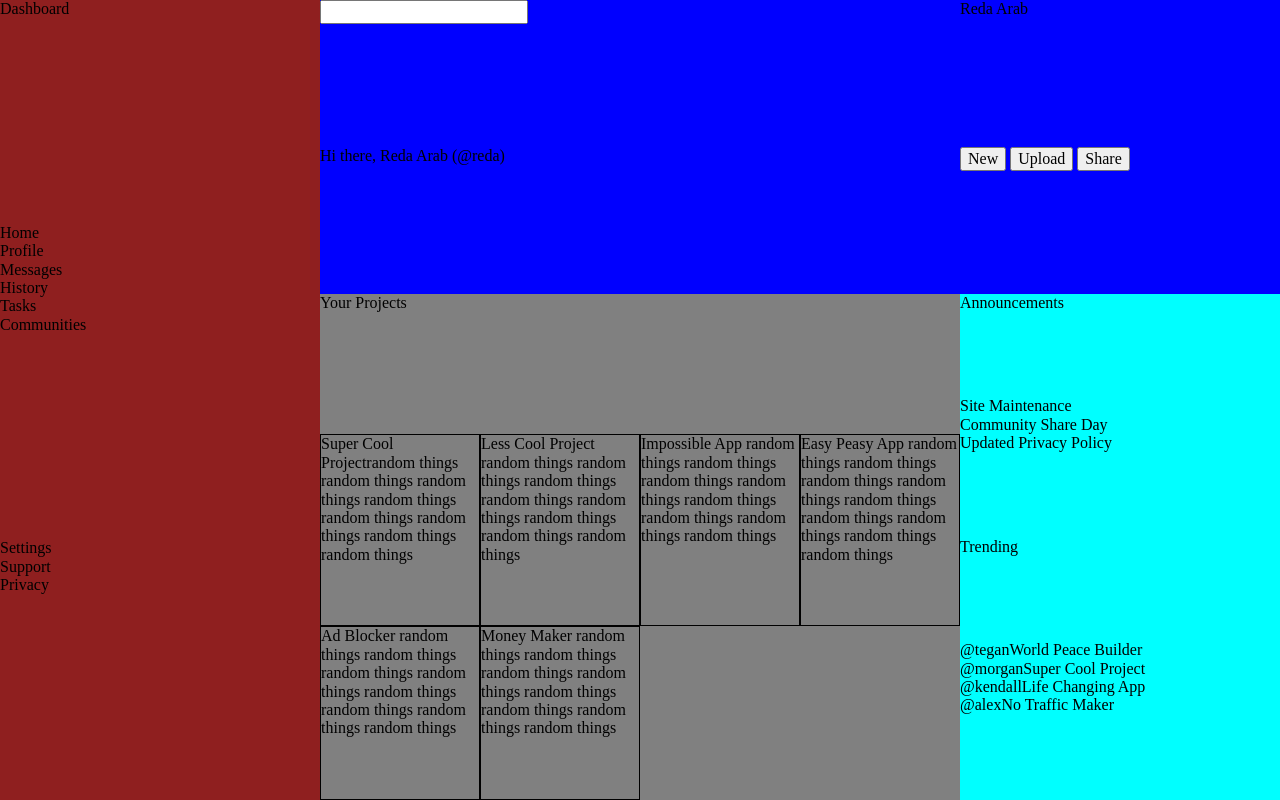
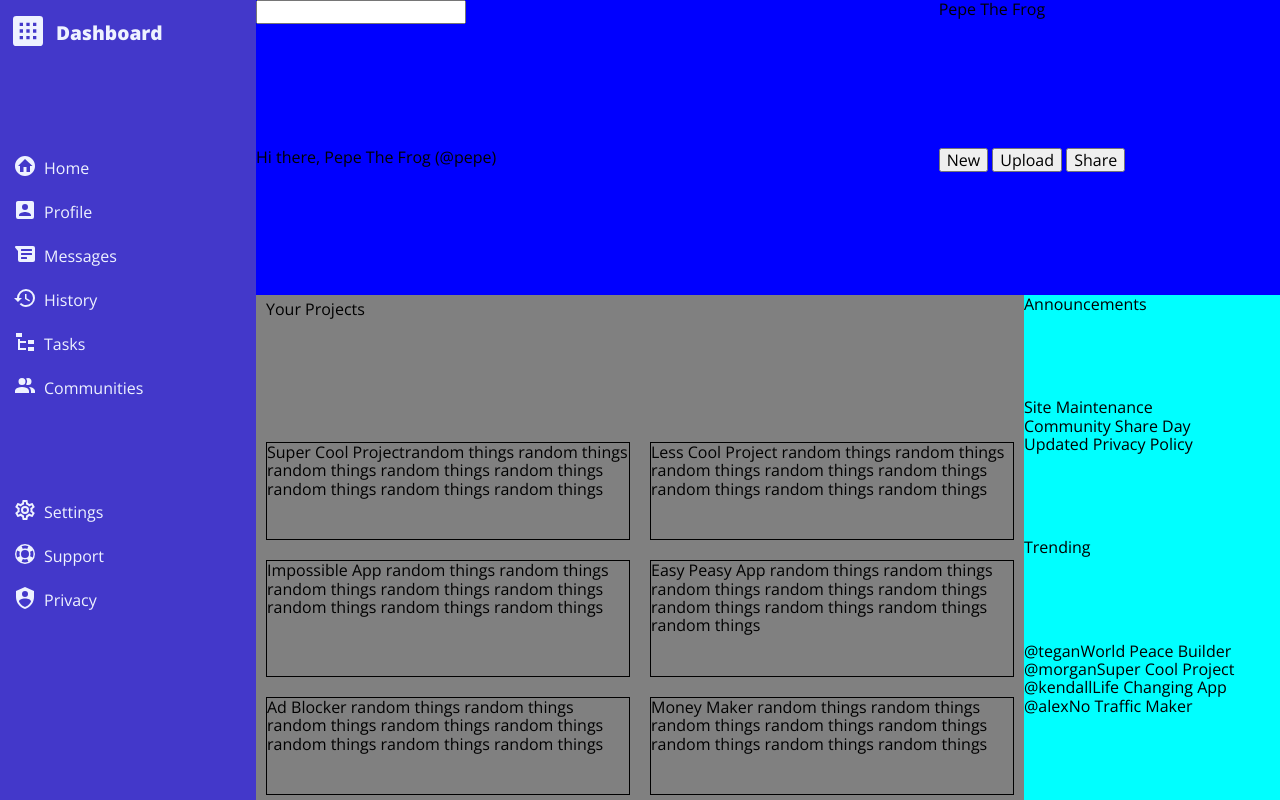
Before and after one commit to reda777/ADMIN-DASHBOARD, a plain HTML site: page index.html in a window 1280 px wide. Drawn offline with Linux system fonts and the light colour scheme.

Commit message:
finish side bar's design

```diff
--- a/index.html
+++ b/index.html
@@ -16,12 +16,12 @@
         <div class="profile">
             <span class="notification-icon"></span>
             <span class="profile-picture"></span>
-            <span class="profile-name">Reda Arab</span>
+            <span class="profile-name">Pepe The Frog</span>
         </div>
         <div class="welcome">
             <span class="welcome-picture"></span>
             <span class="welcome-message">Hi there,</span>
-            <span class="welcome-profile">Reda Arab (@reda)</span>
+            <span class="welcome-profile">Pepe The Frog (@pepe)</span>
         </div>
         <div class="user-buttons">
             <button>New</button>
@@ -31,21 +31,21 @@
     </div>
     <div class="sidebar-left">
         <div class="dashboard">
-            <span class="logo"></span>
+            <span class="logo"><img src="images/apps-box.svg"></span>
             <span class="logo-text">Dashboard</span>
         </div>
         <div class="navigation-bar">
-            <div class="nav-home"><span></span><span>Home</span></div>
-            <div class="nav-profile"><span></span><span>Profile</span></div>
-            <div class="nav-messages"><span></span><span>Messages</span></div>
-            <div class="nav-history"><span></span><span>History</span></div>
-            <div class="nav-tasks"><span></span><span>Tasks</span></div>
-            <div class="nav-communities"><span></span><span>Communities</span></div>
+            <div><span><img src="images/home-circle.svg"></span><span>Home</span></div>
+            <div><span><img src="images/account-box.svg"></span><span>Profile</span></div>
+            <div><span><img src="images/android-messages.svg"></span><span>Messages</span></div>
+            <div><span><img src="images/history.svg"></span><span>History</span></div>
+            <div><span><img src="images/file-tree.svg"></span><span>Tasks</span></div>
+            <div><span><img src="images/account-multiple.svg"></span><span>Communities</span></div>
         </div>
         <div class="setting-bar">
-            <div class="nav-settings"><span></span><span>Settings</span></div>
-            <div class="nav-support"><span></span><span>Support</span></div>
-            <div class="nav-privacy"><span></span><span>Privacy</span></div>
+            <div class="nav-settings"><span><img src="images/cog-outline.svg"></span><span>Settings</span></div>
+            <div class="nav-support"><span><img src="images/lifebuoy.svg"></span><span>Support</span></div>
+            <div class="nav-privacy"><span><img src="images/shield-account.svg"></span><span>Privacy</span></div>
         </div>
     </div>
     <div class="main">
--- a/style.css
+++ b/style.css
@@ -1,8 +1,13 @@
+@font-face{
+    font-family: "OpenSans";
+    src: url("fonts/OpenSans-VariableFont_wdth\,wght.ttf")
+}
 body{
     display: grid;
-    grid-template-columns: 1fr 2fr 1fr;
+    grid-template-columns: 1fr 3fr 1fr;
     height: 100vh;
     background-color: blueviolet;
+    font-family: "OpenSans", Arial, Helvetica, sans-serif;
 }
 /*********** header **********/
 .header{
@@ -17,10 +22,45 @@ body{
 .sidebar-left{
     grid-column: 1/2;
     grid-row: 1/3;
-    background-color: rgb(143, 31, 31);
+    background-color: #4338ca;
+    color: #eef2ff;
 
     display: grid;
     grid-template-columns: 1fr;
+    align-content: start;
+    gap: 10vh;
+}
+.dashboard{
+    height: 50px;
+    display: grid;
+    grid-template-columns:max-content 1fr;
+    align-items: center;
+    font-size: larger;
+    font-weight: 900;
+    padding: 8px;
+}
+.dashboard img{
+    height: 40px;
+}
+.dashboard .logo-text{
+    padding-left: 8px;
+}
+.navigation-bar div, .setting-bar div{
+    height: 30px;
+    display: grid;
+    grid-template-columns:max-content 1fr;
+    align-items: center;
+    padding: 7px;
+    transition-property: background-color;
+    transition-duration: 400ms;
+    padding-left: 13px;
+}
+.navigation-bar div:hover, .setting-bar div:hover{
+    background-color: #3730a3;
+    cursor: pointer;
+}
+.navigation-bar div span:nth-child(2), .setting-bar div span:nth-child(2){
+    padding-left: 7px;
 }
 /***** main(cards and "your project") ********/
 .main{
@@ -29,14 +69,15 @@ body{
 
     display: grid;
     grid-template-columns: 1fr;
+    padding: 5px 10px;
 }
 .main-head{
 
 }
 .main-cards{
     display: grid;
-    grid-template-columns: repeat(auto-fit,minmax(150px,1fr));
-
+    grid-template-columns: repeat(auto-fit,minmax(250px,1fr));
+    gap: 20px;
 }
 .main-cards > div{
     border: 1px solid black;
```
Also changed, not shown: fonts/OpenSans-VariableFont_wdth,wght.ttf (added), images/account-box.svg (added), images/account-multiple.svg (added), images/android-messages.svg (added), images/apps-box.svg (added), images/cog-outline.svg (added), images/file-tree.svg (added), images/history.svg (added), images/home-circle.svg (added), images/lifebuoy.svg (added), images/shield-account.svg (added).
